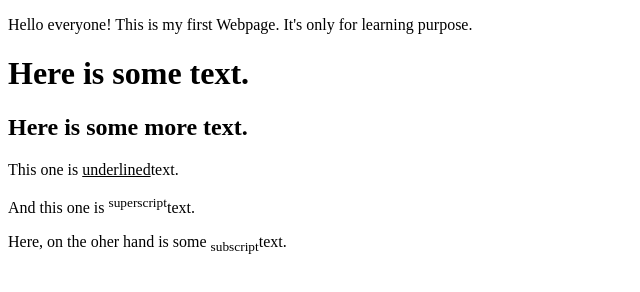
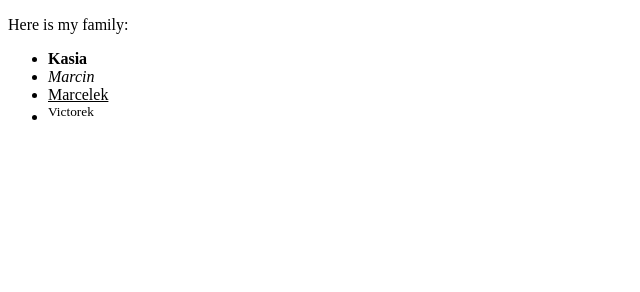
Before and after one commit to KatarzynaMaz/UdemyWebDevMyFirstWebpage, a plain HTML site: page index.html in a window 1280 px wide. Shown: the whole page, without its empty margins (0-640 px from the left). Drawn offline with Linux system fonts and the light colour scheme.

Commit message:
Practicing with lists

```diff
--- a/index.html
+++ b/index.html
@@ -4,11 +4,13 @@
     <title>My First Webpage</title>
   </head>
   <body>
-    <p>Hello everyone! This is my first Webpage. It's only for learning purpose.</p>
-    <p><h1>Here is some text.</h1></p>
-    <p><h2>Here is some more text.</h2></p>
-    <p>This one is <ins>underlined</ins>text.</p>
-    <p>And this one is <sup>superscript</sup>text.</p>
-    <p>Here, on the oher hand is some <sub>subscript</sub>text.</p>
+    <p>Here is my family:</p>
+     <ul>
+       <li><strong>Kasia</strong></li>
+       <li><em>Marcin</em></li>
+       <li><ins>Marcelek<ins></li>
+       <li><sup>Victorek</sup></li>
+       </li>
+     </ul>
   </body>
 </html>
```
